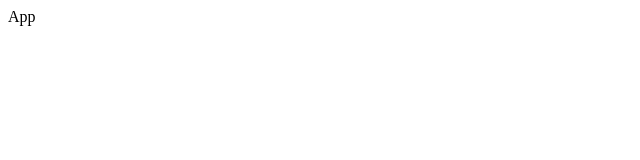
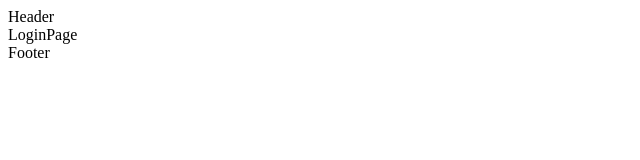
Before and after one commit to manish25Coder/Blog, a React (Vite) app: page /login in a window 1280 px wide. Shown: the top 160 px of the page, without its empty margins (0-640 px from the left). Built offline with nearby package versions, Linux system fonts and the light colour scheme.

Commit message:
Added Routes to the pages

```diff
--- a/package.json
+++ b/package.json
@@ -11,7 +11,8 @@
   },
   "dependencies": {
     "react": "^18.2.0",
-    "react-dom": "^18.2.0"
+    "react-dom": "^18.2.0",
+    "react-router-dom": "^6.21.1"
   },
   "devDependencies": {
     "@types/react": "^18.2.43",
--- a/src/App.jsx
+++ b/src/App.jsx
@@ -1,9 +1,12 @@
 import './App.css'
+import Router from './Router/Router'
 
 import React from 'react'
 
 export const App = () => {
   return (
-    <div>App</div>
+    <div>
+      <Router />
+    </div>
   )
 }
--- /dev/null
+++ b/src/Components/Footer.jsx
@@ -0,0 +1,7 @@
+import React from 'react'
+
+export default function Footer() {
+  return (
+    <div>Footer</div>
+  )
+}
--- /dev/null
+++ b/src/Components/Header.jsx
@@ -0,0 +1,7 @@
+import React from 'react'
+
+export default function Header() {
+  return (
+    <div>Header</div>
+  )
+}
--- /dev/null
+++ b/src/Router/Router.jsx
@@ -0,0 +1,56 @@
+//Router.........
+import { BrowserRouter,Route,Routes } from "react-router-dom"
+
+//components......
+import Header from "../Components/Header"
+import Footer from "../Components/Footer"
+
+//Pages........
+import Home from "../Pages/Home"
+import Author from "../Pages/Author"
+import AuthorPost from "../Pages/AuthorPost"
+import CategoryPost from "../Pages/CategoryPost"
+import CreatePost from "../Pages/CreatePost"
+import Dashboard from "../Pages/Dashboard"
+import DeletePost from "../Pages/DeletePost"
+import EditPost from "../Pages/EditPost"
+import ErrorPage from "../Pages/ErrorPage"
+import LoginPage from "../Pages/LoginPage"
+import Logout from "../Pages/Logout"
+import PostDetails from "../Pages/PostDetails"
+import Register from "../Pages/Register"
+import UserProfile from "../Pages/UserProfile"
+
+
+
+export default function Router() {
+  return (
+    <>
+    <BrowserRouter>
+        <Header />
+        <Routes>
+
+            <Route path="/" element={<Home />} />
+            <Route path="/authors" element={<Author />} />
+            <Route path="/posts/user/:id" element={<AuthorPost />} />
+            <Route path="/posts/categories/:category" element={<CategoryPost />} />
+            <Route path="/create" element={<CreatePost />} />
+            <Route path="/myposts" element={<Dashboard />} />
+            {/* <Route path="/" element={<DeletePost />} /> */}
+            <Route path="/posts/:id/edit" element={<EditPost />} />
+
+            <Route path="/login" element={<LoginPage />} />
+            <Route path="/logout" element={<Logout />} />
+            <Route path="/posts/:id" element={<PostDetails />} />
+            <Route path="/register" element={<Register />} />
+            <Route path="/profile/:id" element={<UserProfile />} />
+
+            <Route path="*" element={<ErrorPage />} />
+
+        </Routes>
+        <Footer />
+    </BrowserRouter>
+
+    </>
+  )
+}
```
Also changed, not shown: 2 other files (tests, documents, lock files or other folders).
